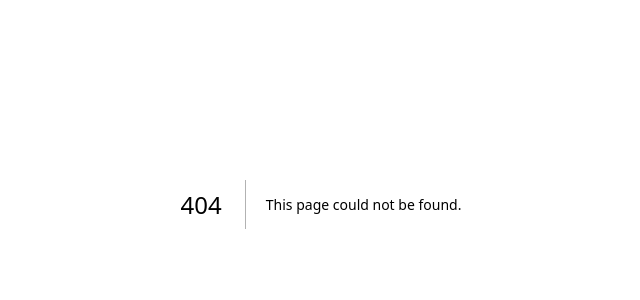
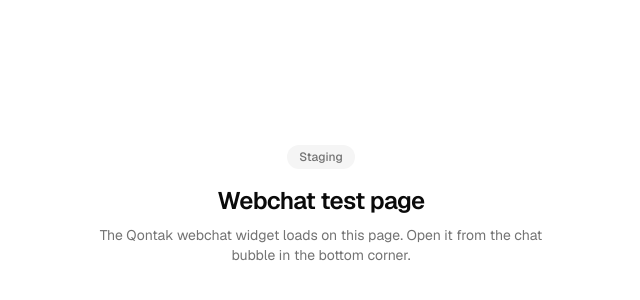
Before and after one commit to fachriza19/todo-reminder-habit, a Next.js app: page /webchat-test-staging in a window 1280 px wide. Before the commit this address had no page. Shown: the part 196-496 px from the top of the page, without its empty margins (319-959 px from the left). Built offline with nearby package versions, Linux system fonts and the light colour scheme.

Commit message:
new page web chat-test-staging

```diff
--- /dev/null
+++ b/src/app/webchat-test-staging/page.tsx
@@ -0,0 +1,27 @@
+import type { Metadata } from "next";
+import { QontakWebchat } from "./qontak-webchat";
+
+export const metadata: Metadata = {
+  title: "Webchat test — staging",
+  robots: { index: false, follow: false },
+};
+
+export default function WebchatTestStagingPage() {
+  return (
+    <main className="flex min-h-dvh flex-col items-center justify-center px-4 py-12 text-center">
+      <div className="w-full max-w-md">
+        <span className="bg-muted text-muted-foreground mb-4 inline-block rounded-full px-3 py-1 text-xs font-medium">
+          Staging
+        </span>
+        <h1 className="text-2xl font-semibold tracking-tight">
+          Webchat test page
+        </h1>
+        <p className="text-muted-foreground mt-2 text-sm">
+          The Qontak webchat widget loads on this page. Open it from the chat
+          bubble in the bottom corner.
+        </p>
+      </div>
+      <QontakWebchat />
+    </main>
+  );
+}
--- /dev/null
+++ b/src/app/webchat-test-staging/qontak-webchat.tsx
@@ -0,0 +1,33 @@
+"use client";
+
+import Script from "next/script";
+
+declare global {
+  interface Window {
+    qchatInitialize?: (config: { id: string; code: string }) => void;
+  }
+}
+
+const QCHAT_BASE = "https://webchat-staging.qontak.net";
+
+/**
+ * Qontak webchat (staging) widget. Mirrors the vendor snippet: load the widget
+ * bundle, then the initializer, and call qchatInitialize once it is ready.
+ */
+export function QontakWebchat() {
+  return (
+    <>
+      <Script src={`${QCHAT_BASE}/js/app.js`} strategy="afterInteractive" />
+      <Script
+        src={`${QCHAT_BASE}/qchatInitialize.js`}
+        strategy="afterInteractive"
+        onLoad={() => {
+          window.qchatInitialize?.({
+            id: "c8c288e1-056e-454d-b2f3-0b52c38d994d",
+            code: "QswFgwifJTn7rSq3HAEKQg",
+          });
+        }}
+      />
+    </>
+  );
+}
```
